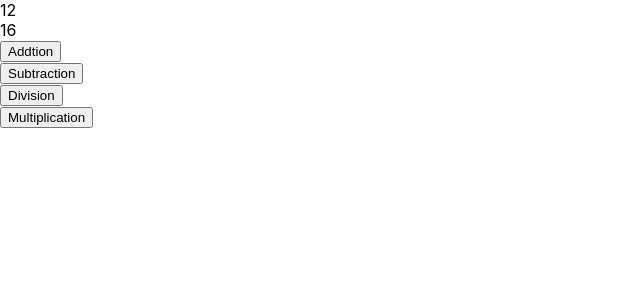
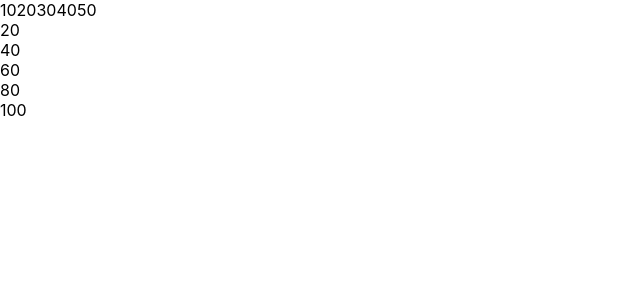
Before and after one commit to TrushaNimse/second-project, a React (Create React App) app: page / in a window 1280 px wide. Shown: the top 300 px of the page, without its empty margins (0-640 px from the left). Built offline with nearby package versions, Linux system fonts and the light colour scheme.

Commit message:
display array

```diff
--- a/src/App.js
+++ b/src/App.js
@@ -2,35 +2,19 @@ import logo from './logo.svg';
 import './App.css';
 
 function App() {
-  let num1 = 12, num2 = 16;
-  let result = 0;
+  let arr = [10, 20, 30, 40, 50]
 
-function handleAddition(){
-  result=num1+num2;
-  console.log(result);
-}
-function handleSubtraction(){
-  result=num1-num2;
-  console.log(result);
-}
-function handleDivision(){
-  result=num1%num2;
-  console.log(result);
-}
-function handleMultiplication(){
-  result=num1*num2;
-  console.log(result);
-}
   return (
     <div>
-    <div>{num1}</div>
-    <div>{num2}</div>
-      <button onClick={handleAddition}>Addtion</button><br />
-      <button onClick={handleSubtraction}>Subtraction</button><br />
-      <button onClick={handleDivision}>Division</button><br />
-      <button onClick={handleMultiplication}>Multiplication</button><br />
+      <div>{arr}</div>
+      <div>
+     {arr.map((singleElement)=>{
+      return <div>{singleElement*2}</div>
+
+     })}
     </div>
-  );
+    </div>
+      );
 }
 
 export default App;
```
